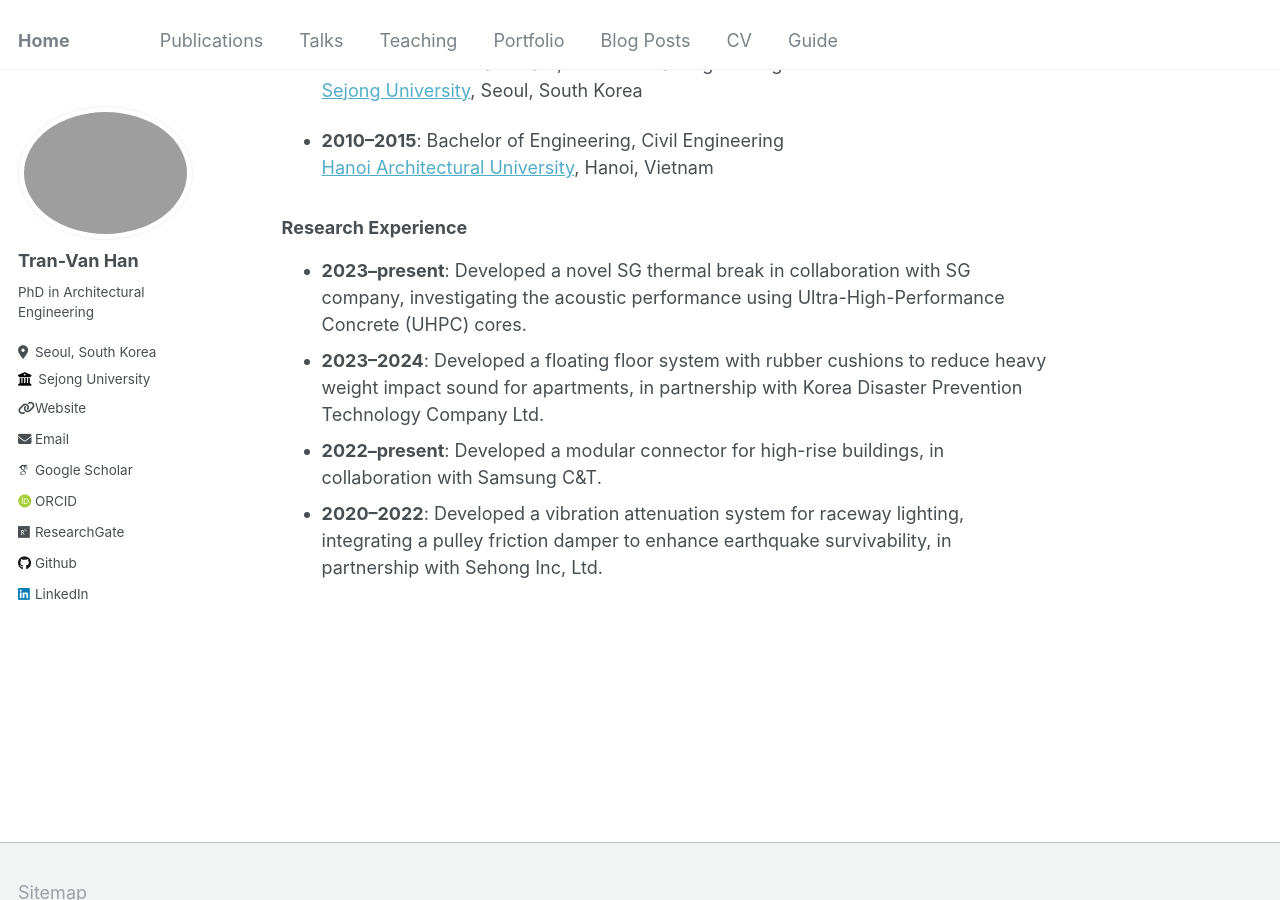
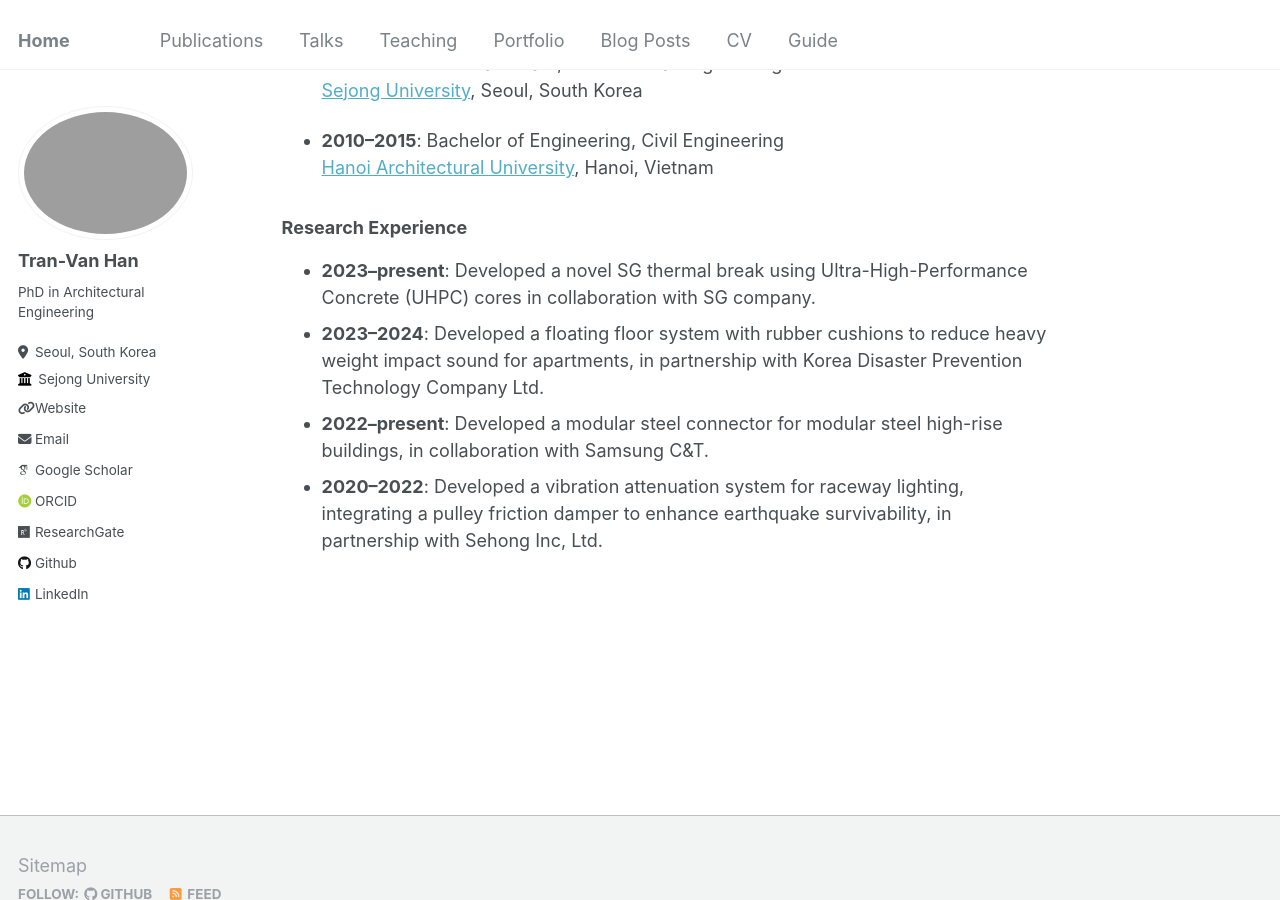
Before and after one commit to tranhan1405/tranhan1405.github.io, a Jekyll site: the page built from _pages/about.md, in a window 1280 px wide and 900 px high, scrolled down 651 px. Built offline with Jekyll 4.4.1, drawn with Linux system fonts in a browser that asks for light colours; some web fonts are replaced.

Commit message:
Update about.md

```diff
--- a/_pages/about.md
+++ b/_pages/about.md
@@ -29,7 +29,7 @@ redirect_from:
 
 ### Research Experience
 
-- **2023–present**: Developed a novel SG thermal break in collaboration with SG company, investigating the acoustic performance using Ultra-High-Performance Concrete (UHPC) cores.
+- **2023–present**: Developed a novel SG thermal break using Ultra-High-Performance Concrete (UHPC) cores in collaboration with SG company.
 - **2023–2024**: Developed a floating floor system with rubber cushions to reduce heavy weight impact sound for apartments, in partnership with Korea Disaster Prevention Technology Company Ltd.
-- **2022–present**: Developed a modular connector for high-rise buildings, in collaboration with Samsung C&T.
+- **2022–present**: Developed a modular steel connector for modular steel high-rise buildings, in collaboration with Samsung C&T.
 - **2020–2022**: Developed a vibration attenuation system for raceway lighting, integrating a pulley friction damper to enhance earthquake survivability, in partnership with Sehong Inc, Ltd.
```
